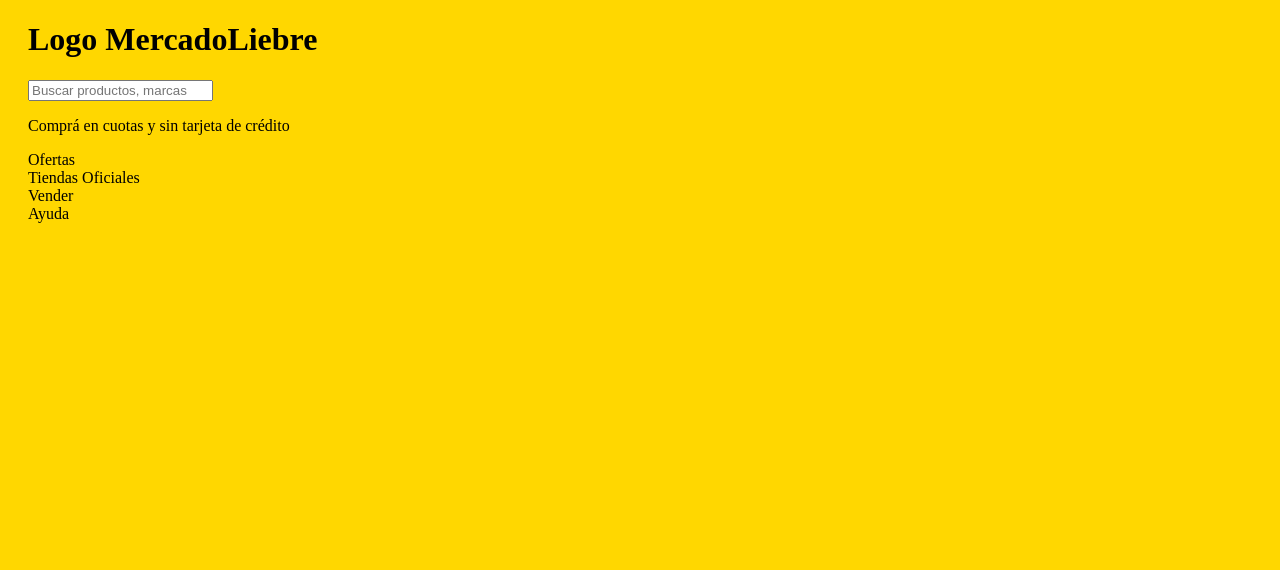
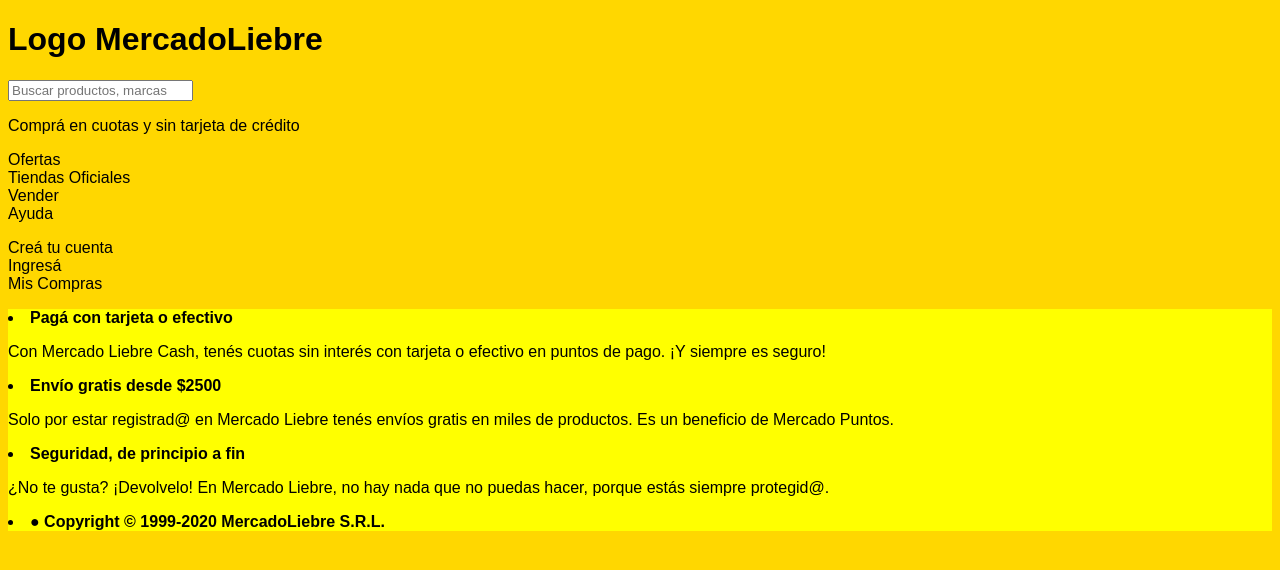
Before and after one commit to victorjuliaan/tpMercadoLiebre, a website: page views/home.html in a window 1280 px wide. Drawn offline with Linux system fonts and the light colour scheme; files that its build step writes are made by us from their sources.

Commit message:
cambios wiii

```diff
--- a/app.js
+++ b/app.js
@@ -4,8 +4,8 @@
 
 app.use(express.static(path.join(__dirname, "/public")));
 
-app.get('/mostrar_sitio', (req, res) => {
-    res.sendFile((__dirname + '/views/home.html'));
+app.get('/', (req, res) => {
+    res.sendFile(path.join(__dirname + '/views/home.html'));
 });
 
 app.listen(3002, function (){
--- /dev/null
+++ b/public/css/styles.css
@@ -0,0 +1,8 @@
+body {
+    background-color: gold;
+    font-family: Arial, Helvetica, sans-serif;}
+
+.pie-de-pagina {
+    width: 100%;
+    background-color:yellow
+}
--- a/views/home.html
+++ b/views/home.html
@@ -5,12 +5,9 @@
     <meta http-equiv="X-UA-Compatible" content="IE=edge">
     <meta name="viewport" content="width= , initial-scale=1.0">
     <title>Bienvenidos a Mercado Liebre</title>
-    <style>
-        header {margin-left: 20px;}
-        body {background-color: gold;}
-        nav {margin-left: 20px;}
-        main {margin-left: 20px;}
-    </style>
+    <link rel="stylesheet" href="./css/styles.css">
+    <script src="https://kit.fontawesome.com/42c5fb74e1.js" crossorigin="anonymous"></script>
+
 </head>
 <body>
     <header>
@@ -28,7 +25,38 @@
         Vender
         <br>
         Ayuda </p>
+    <p>
+        Creá tu cuenta
+        <br>
+        Ingresá
+        <br>
+        Mis Compras
+    </p>
     </main>
+    <footer class="pie-de-pagina">
+        <div>
+        <div>
+            <li><b>Pagá con tarjeta o efectivo</b></li>
+            <p>Con Mercado Liebre Cash, tenés cuotas sin interés con tarjeta o efectivo en puntos de pago. ¡Y siempre es seguro!</p>
+        </div>
+
+        <div>
+            <li> <b>Envío gratis desde $2500</b></li>
+            <p>Solo por estar registrad@ en Mercado Liebre tenés envíos gratis en miles de productos. Es un beneficio de Mercado Puntos.</p>
+        </div>
+
+        <div>
+            <li> <b>Seguridad, de principio a fin</b></li>
+            <p>
+            ¿No te gusta? ¡Devolvelo! En Mercado Liebre, no hay nada que no puedas hacer, porque estás siempre protegid@.
+            </p>
+        </div>
+
+        <div>
+            <li> <b> ● Copyright © 1999-2020 MercadoLiebre S.R.L. </b></li>
+        </div>
+        </div>
+    </footer>
 
 </body>
 </html>
```
Also changed, not shown: public/img/WhatsApp Image 2022-12-30 at 11.35.31 PM.jpeg (renamed from public/WhatsApp Image 2022-12-30 at 11.35.31 PM.jpeg).
